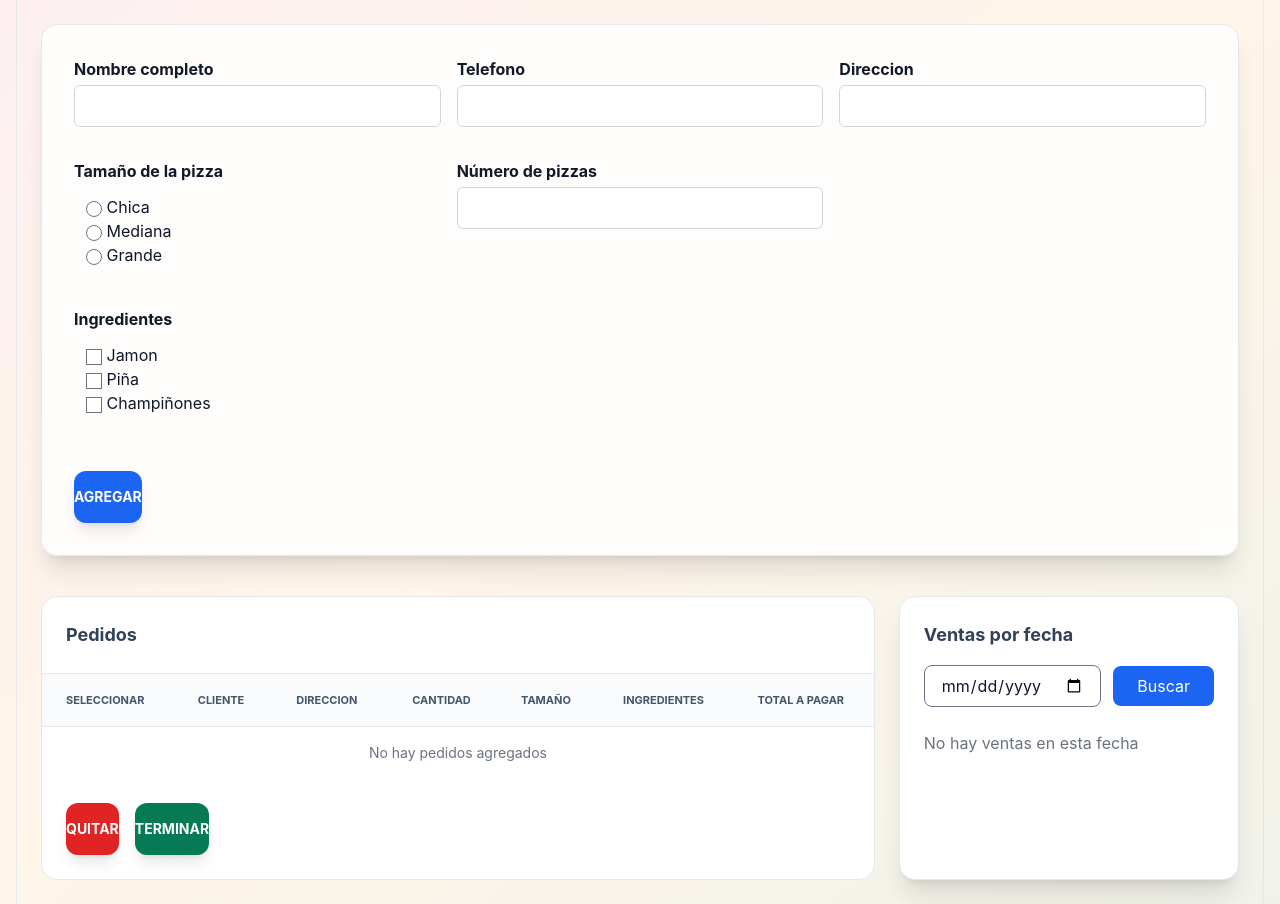
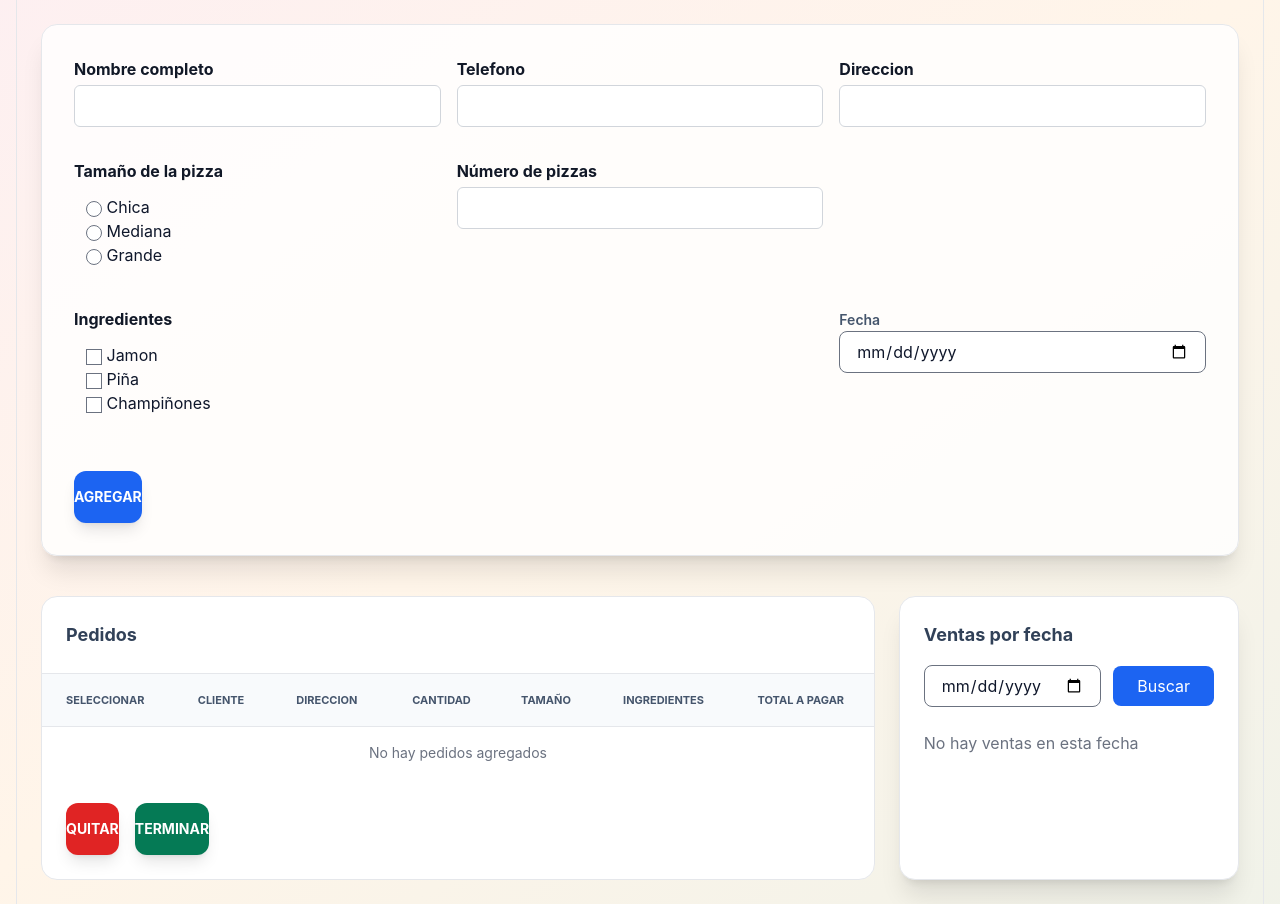
Before and after one commit to IDGS-805-22002336/examePizzas, a Flask app: page /listaPizza in a window 1280 px wide. Shown: the part 98-1002 px from the top of the page. Run offline with Flask 3, Linux system fonts and the light colour scheme; data comes from the database, SQL or seed files in the repository; parts of the project's set-up code (start-up, migrations or seed data) failed here and were passed over; some libraries are stand-ins or nearby versions.

Commit message:
cambio de viernes 13

```diff
--- a/pizza/routes.py
+++ b/pizza/routes.py
@@ -32,6 +32,7 @@ def lista_pizza():
 
         if 'agregar' in request.form and form.validate_on_submit():
 
+            fecha = request.form.get("fecha")
             seleccionados = request.form.getlist('ingredientes')
             costo_ingredientes = len(seleccionados) * 10
 
@@ -53,7 +54,8 @@ def lista_pizza():
                 "tamano": tamano_nombre,
                 "ingredientes": ", ".join(ingredientes_texto),
                 "cantidad": cantidad,
-                "total": subtotal
+                "total": subtotal,
+                "fecha": fecha
             }
 
             pedidos_temp = session.get('pedidos_temp', [])
@@ -109,7 +111,7 @@ def lista_pizza():
 
                 pedido = Pedido(
                     id_cliente=cliente.id_cliente,
-                    fecha=datetime.now().date(),
+                    fecha=datetime.strptime(p["fecha"], "%Y-%m-%d").date(),
                     total=p["total"]
                 )
 
@@ -169,7 +171,7 @@ def lista_pizza():
             ventas_fecha.append({
                 "id": p.id_pedido,
                 "nombre": cliente.nombre,
-                "total": p.total
+                "total": p.total,
             })
 
             total_fecha += p.total
--- a/templates/pizza/listaPizza.html
+++ b/templates/pizza/listaPizza.html
@@ -14,6 +14,10 @@
                 <div>{{ camposNuevos(form.tamano) }}</div>
                 <div>{{ camposNuevos(form.cantidad) }}</div>
                 <div class="md:col-span-2">{{ camposNuevos(form.ingredientes) }}</div>
+                <div>
+                    <label class="text-sm font-semibold text-slate-600">Fecha</label>
+                    <input type="date" name="fecha" class="border rounded-lg px-4 py-2 w-full">
+                </div>
             </div>
 
             <div class="mt-8">
```
